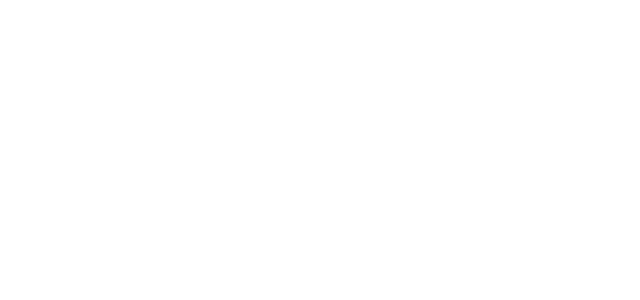
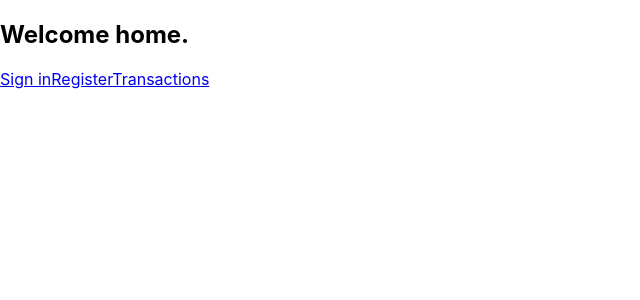
Before and after one commit to davidhorobin/budget-balance, a React (Create React App) app in the folder frontend/: page / in a window 1280 px wide. Shown: the top 300 px of the page, without its empty margins (0-640 px from the left). Built offline with nearby package versions, Linux system fonts and the light colour scheme.

Commit message:
add: links between pages

```diff
--- a/frontend/src/components/App.js
+++ b/frontend/src/components/App.js
@@ -12,7 +12,7 @@
             <Route path="/" element={<Layout/>}>
                 {/* Public routes */}
                 <Route path="login" element={<Login/>}/>
-                <Route path="home" element={<Home/>}/>
+                <Route path="" element={<Home/>}/>
                 <Route path="register" element={<Register/>}/>
 
                 {/* Protected routes */}
--- a/frontend/src/components/Home.js
+++ b/frontend/src/components/Home.js
@@ -4,7 +4,11 @@
     return (
         <section>
             <h1>Welcome home.</h1>
-            <Link to="/transaction">Transactions</Link>
+            <nav>
+                <Link to="/login">Sign in</Link>
+                <Link to="/register">Register</Link>
+                <Link to="/transaction">Transactions</Link>
+            </nav>
         </section>
     );
 }
--- a/frontend/src/components/Login.js
+++ b/frontend/src/components/Login.js
@@ -1,7 +1,7 @@
 import {useState, useEffect} from 'react'
 import useAuth from "../hooks/useAuth";
 import axios from '../api/axios'
-import {useNavigate, useLocation} from "react-router-dom";
+import {useNavigate, useLocation, Link} from "react-router-dom";
 
 const LOGIN_URL = '/auth/login'
 
@@ -77,7 +77,7 @@
             <p>
                 Don't have an account?<br/>
                 <span>
-                    <a href="#">Register</a>
+                    <Link to="/register">Register</Link>
                 </span>
             </p>
         </section>
--- a/frontend/src/components/Transactions.js
+++ b/frontend/src/components/Transactions.js
@@ -28,7 +28,7 @@
     return (
         <section>
             <TransactionTable transactions={transactions}/>
-            <Link to="/home">CLICK</Link>
+            <Link to="/">Home</Link>
         </section>
     );
 }
```
